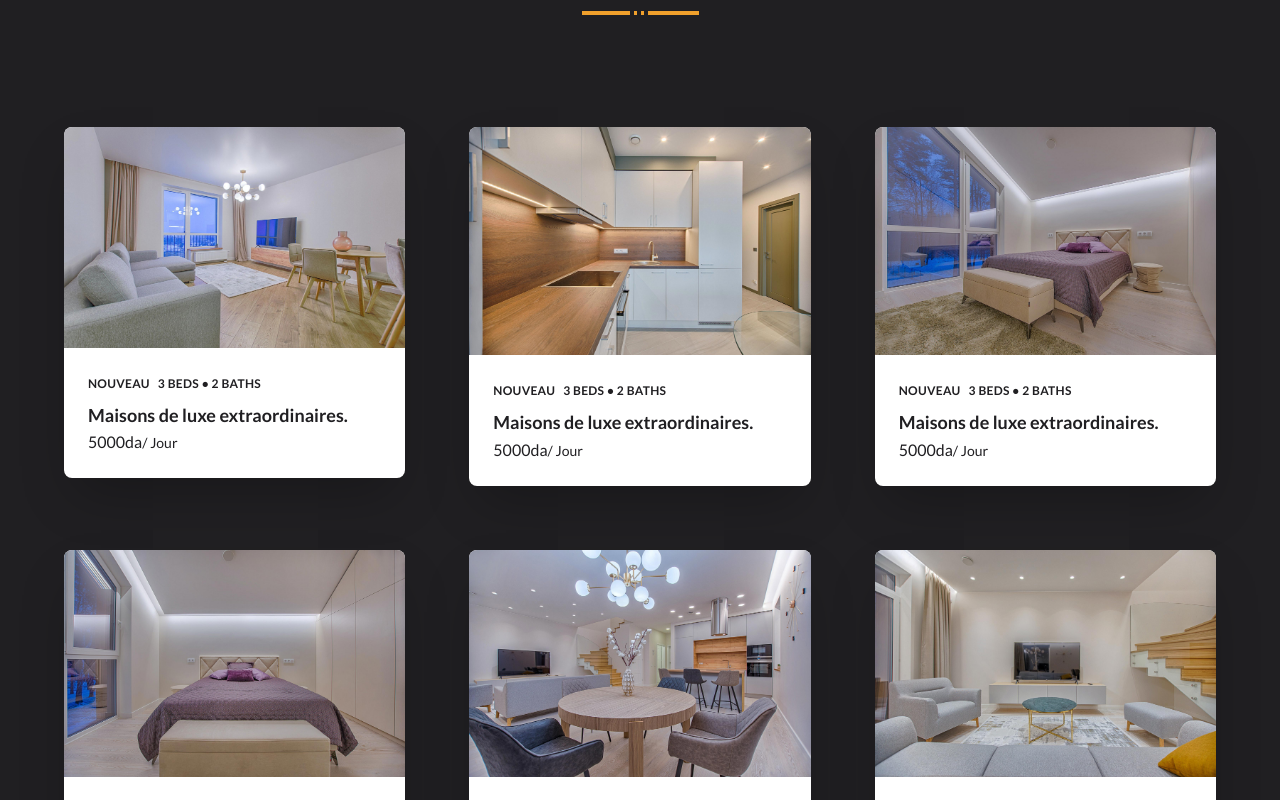
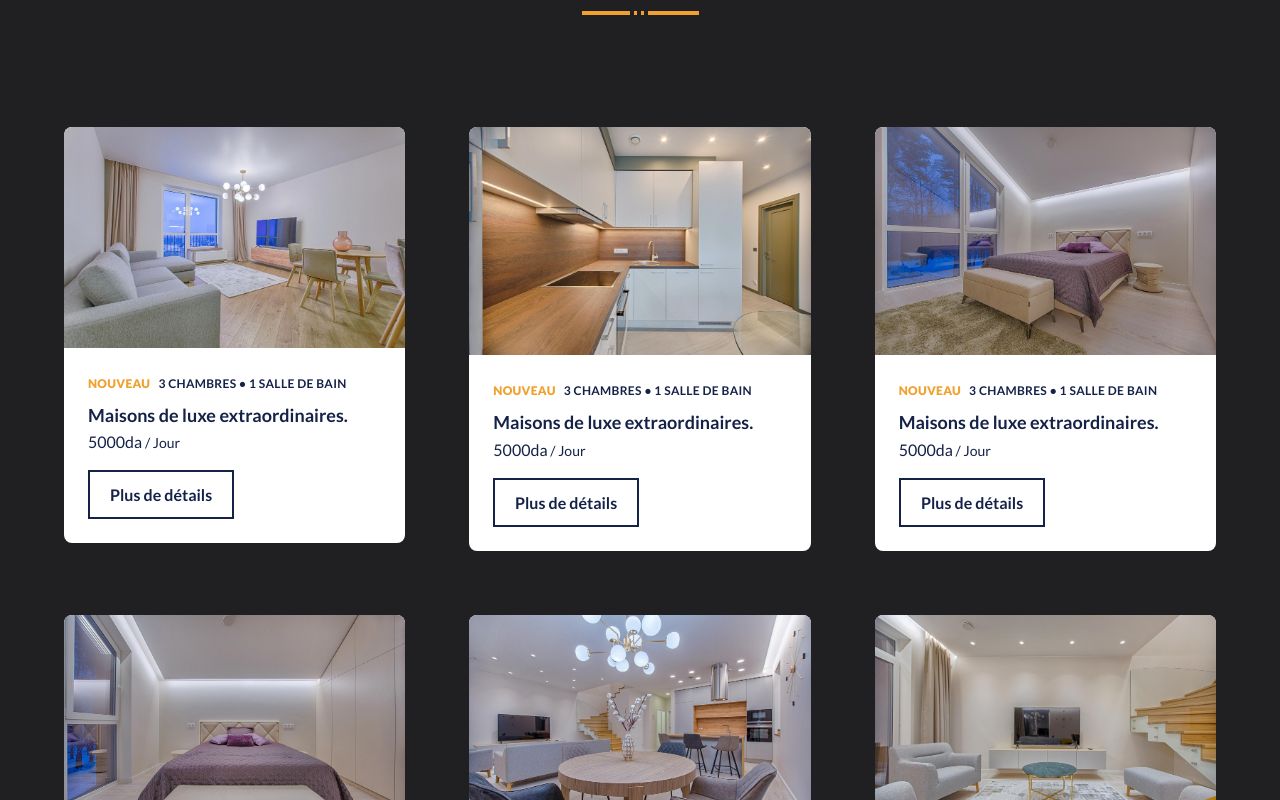
Before and after one commit to KamelMesbahi13/hotel, a React (Vite) app: page /fTroisAppartements in a window 1280 px wide. Shown: the part 1140-1940 px from the top of the page. Built offline with nearby package versions, Linux system fonts and the light colour scheme.

Commit message:
adding f3 high standing apartment commit

```diff
--- a/index.html
+++ b/index.html
@@ -10,6 +10,12 @@
       href="https://fonts.googleapis.com/css2?family=Lato:ital,wght@0,100;0,300;0,400;0,700;0,900;1,100;1,300;1,400;1,700;1,900&family=Marcellus&display=swap"
       rel="stylesheet"
     />
+    <link rel="preconnect" href="https://fonts.googleapis.com" />
+    <link rel="preconnect" href="https://fonts.gstatic.com" crossorigin />
+    <link
+      href="https://fonts.googleapis.com/css2?family=Noto+Naskh+Arabic:wght@400..700&display=swap"
+      rel="stylesheet"
+    />
     <title>Vite + React</title>
   </head>
   <body>
--- a/src/Components/FThreeHighApartments/OurRooms/OurRooms.jsx
+++ b/src/Components/FThreeHighApartments/OurRooms/OurRooms.jsx
@@ -5,6 +5,7 @@ import RoomThree from "../../../assets/fThreeHighStandingThree.jpg";
 import RoomFour from "../../../assets/fThreeHighStandingFour.jpg";
 import RoomFive from "../../../assets/fThreeHighStandingFive.jpg";
 import RoomSix from "../../../assets/fThreeHighStandingSix.jpg";
+import { Link } from "react-router-dom";
 
 const OurRooms = () => {
   const Boxes = [
@@ -20,8 +21,14 @@ const OurRooms = () => {
       new_ar: "جديد",
       price: "5000da",
       day: "Jour",
-      da_en: "Day",
+      day_en: "Day",
       day_ar: "يوم",
+      room: "3 chambres",
+      room_en: "3 rooms",
+      room_ar: "3 غرف",
+      bath: "1 salle de bain",
+      bath_en: "1 bethroom",
+      bath_ar: "1 حمام",
       title: "Maisons de luxe extraordinaires.",
       title_en: "Extraordinary Luxury Homes.",
       title_ar: " شقق راقية.",
@@ -39,8 +46,14 @@ const OurRooms = () => {
       new_ar: "جديد",
       price: "5000da",
       day: "Jour",
-      da_en: "Day",
+      day_en: "Day",
       day_ar: "يوم",
+      room: "3 chambres",
+      room_en: "3 rooms",
+      room_ar: "3 غرف",
+      bath: "1 salle de bain",
+      bath_en: "1 bethroom",
+      bath_ar: "1 حمام",
       title: "Maisons de luxe extraordinaires.",
       title_en: "Extraordinary Luxury Homes.",
       title_ar: " شقق راقية.",
@@ -58,8 +71,14 @@ const OurRooms = () => {
       new_ar: "جديد",
       price: "5000da",
       day: "Jour",
-      da_en: "Day",
+      day_en: "Day",
       day_ar: "يوم",
+      room: "3 chambres",
+      room_en: "3 rooms",
+      room_ar: "3 غرف",
+      bath: "1 salle de bain",
+      bath_en: "1 bethroom",
+      bath_ar: "1 حمام",
       title: "Maisons de luxe extraordinaires.",
       title_en: "Extraordinary Luxury Homes.",
       title_ar: " شقق راقية.",
@@ -77,8 +96,14 @@ const OurRooms = () => {
       new_ar: "جديد",
       price: "5000da",
       day: "Jour",
-      da_en: "Day",
+      day_en: "Day",
       day_ar: "يوم",
+      room: "3 chambres",
+      room_en: "3 rooms",
+      room_ar: "3 غرف",
+      bath: "1 salle de bain",
+      bath_en: "1 bethroom",
+      bath_ar: "1 حمام",
       title: "Maisons de luxe extraordinaires.",
       title_en: "Extraordinary Luxury Homes.",
       title_ar: " شقق راقية.",
@@ -97,8 +122,14 @@ const OurRooms = () => {
       new_ar: "جديد",
       price: "5000da",
       day: "Jour",
-      da_en: "Day",
+      day_en: "Day",
       day_ar: "يوم",
+      room: "3 chambres",
+      room_en: "3 rooms",
+      room_ar: "3 غرف",
+      bath: "1 salle de bain",
+      bath_en: "1 bethroom",
+      bath_ar: "1 حمام",
       title: "Maisons de luxe extraordinaires.",
       title_en: "Extraordinary Luxury Homes.",
       title_ar: " شقق راقية.",
@@ -117,13 +148,52 @@ const OurRooms = () => {
       new_ar: "جديد",
       price: "5000da",
       day: "Jour",
-      da_en: "Day",
+      day_en: "Day",
       day_ar: "يوم",
+      room: "3 chambres",
+      room_en: "3 rooms",
+      room_ar: "3 غرف",
+      bath: "1 salle de bain",
+      bath_en: "1 bethroom",
+      bath_ar: "1 حمام",
       title: "Maisons de luxe extraordinaires.",
       title_en: "Extraordinary Luxury Homes.",
       title_ar: " شقق راقية.",
     },
   ];
+
+  const { i18n } = useTranslation();
+
+  const modifiedData = Boxes.map((data) => {
+    if (i18n.language === "ar") {
+      return {
+        id: data.id,
+        img: data.img,
+        new: data.new_ar,
+        room: data.room_ar,
+        bath: data.bath_ar,
+        button: data.button_ar,
+        title: data.title_ar,
+        price: data.price,
+        day: data.day_ar,
+      };
+    }
+
+    if (i18n.language === "en") {
+      return {
+        id: data.id,
+        img: data.img,
+        button: data.button_en,
+        new: data.new_en,
+        room: data.room_en,
+        bath: data.bath_en,
+        title: data.title_en,
+        price: data.price,
+        day: data.day_en,
+      };
+    }
+    return data;
+  });
 
   const { t } = useTranslation();
 
@@ -158,24 +228,24 @@ const OurRooms = () => {
         </div>
         <div>
           <div className="grid grid-cols-3 mt-20">
-            {Boxes.map((item) => {
+            {modifiedData.map((item) => {
               return (
                 <div key={item.id}>
                   <div>
                     <div className="p-8">
-                      <div className="overflow-hidden bg-white rounded-lg shadow-2xl">
+                      <div className="overflow-hidden bg-white rounded-lg">
                         <img
                           className="object-cover object-end"
                           src={item.img}
                           alt="Home in Countryside"
                         />
-                        <div className="p-6 text-backgroundColor">
+                        <div className="p-6 text-mainColor">
                           <div className="flex items-baseline">
-                            <span className="py-1 text-xs font-semibold tracking-wide text-teal-800 uppercase bg-teal-200 rounded-full">
+                            <span className="py-1 text-xs font-extrabold tracking-wide uppercase text-secondColor">
                               {item.new}
                             </span>
-                            <div className="ml-2 text-xs font-semibold tracking-wide uppercase">
-                              3 beds &bull; 2 baths
+                            <div className="text-xs font-semibold tracking-wide uppercase ltr:ml-2 rtl:mr-2">
+                              {item.room} &bull; {item.bath}
                             </div>
                           </div>
                           <h4 className="mt-2 text-lg font-semibold leading-tight truncate">
@@ -183,9 +253,14 @@ const OurRooms = () => {
                           </h4>
                           <div className="mt-1">
                             <span>{item.price}</span>
-                            <span className="text-sm text-gray-600">
-                              / {item.day}
-                            </span>
+                            <span className="text-sm"> / {item.day}</span>
+                          </div>
+                          <div className="mt-4">
+                            <Link to="">
+                              <button className="buttonContactUs">
+                                {item.button}
+                              </button>
+                            </Link>
                           </div>
                         </div>
                       </div>
--- a/src/Ui/TranslationIcon/TranslationIcon.jsx
+++ b/src/Ui/TranslationIcon/TranslationIcon.jsx
@@ -2,6 +2,7 @@ import { useState, useEffect } from "react";
 import { useTranslation } from "react-i18next";
 import classNames from "classnames";
 import PropTypes from "prop-types";
+import "../../index.css";
 
 const languages = [
   {
@@ -42,6 +43,7 @@ function TranslateIcon() {
   useEffect(() => {
     i18n.changeLanguage(currentLanguageCode);
     document.body.dir = currentLanguage.dir || "ltr";
+    document.body.className = currentLanguageCode === "ar" ? "arabic" : "";
   }, [currentLanguage, currentLanguageCode, i18n]);
 
   const changeLanguage = (code) => {
--- a/src/index.css
+++ b/src/index.css
@@ -16,6 +16,10 @@
   padding-right: 2rem;
   margin-left: auto;
   margin-right: auto;
+}
+
+body.arabic {
+  font-family: "Noto Naskh Arabic", serif;
 }
 
 .textCenter {
--- a/tailwind.config.js
+++ b/tailwind.config.js
@@ -15,6 +15,7 @@ export default {
       fontFamily: {
         main: ["Lato", "sans-serif"],
         second: ["Marcellus", "serif"],
+        arabic: ["Noto Naskh Arabic", "serif"],
       },
     },
   },
```
